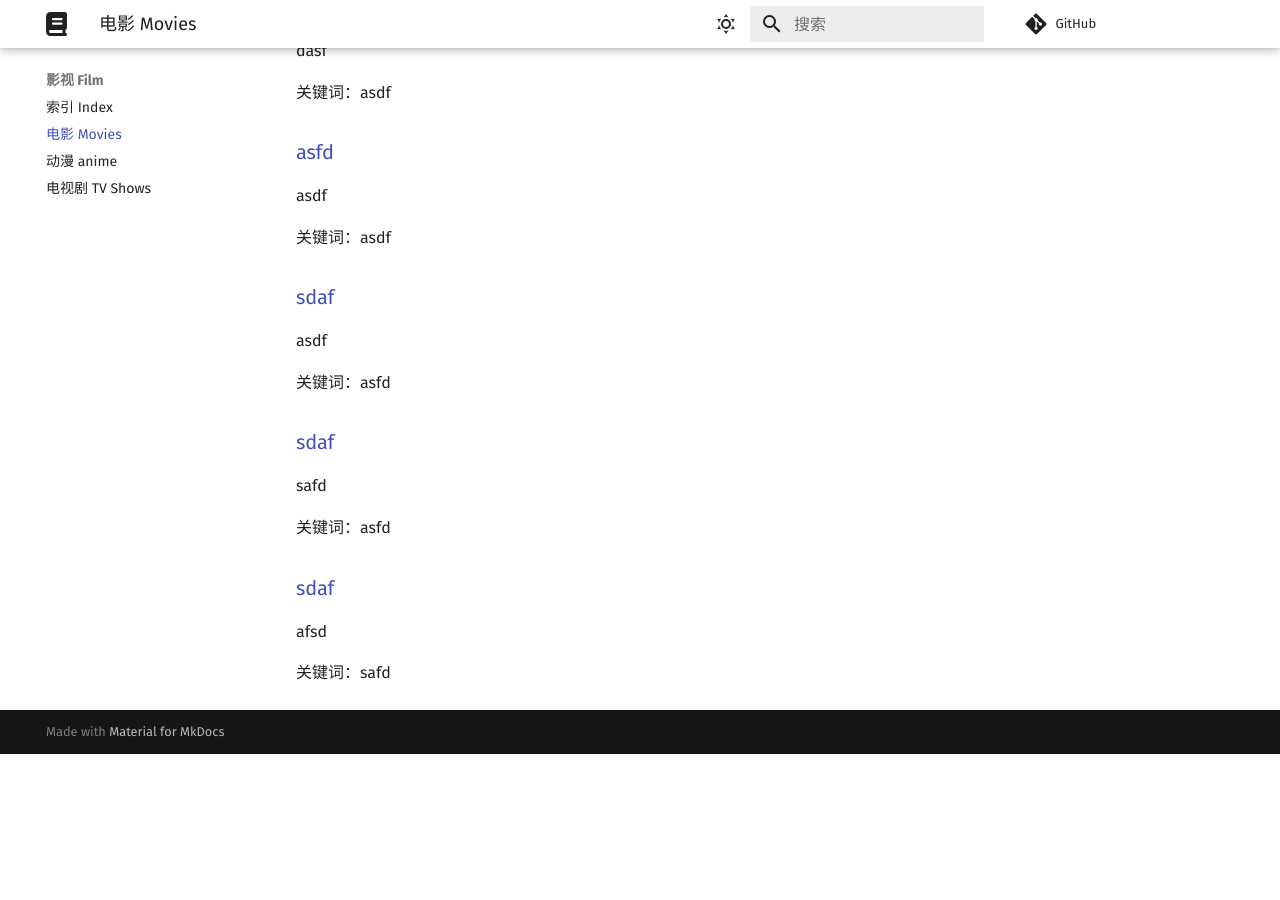
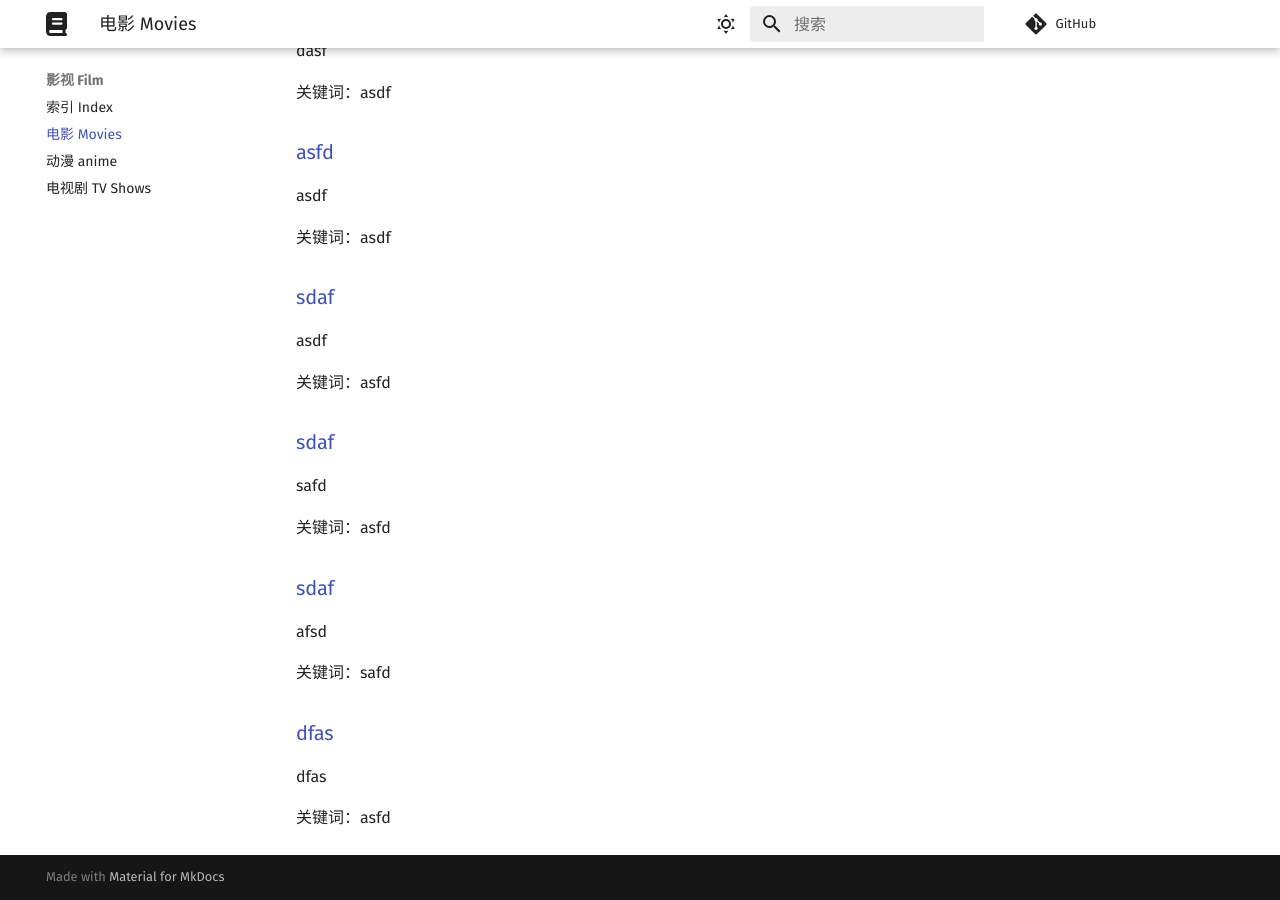
Before and after one commit to Chocolateater/Resource-Library, an MkDocs documentation site: the page built from docs/Film/movies.md, in a window 1280 px wide and 900 px high, scrolled down 1253 px. Built offline with MkDocs 1.6.1 and Material for MkDocs 9.7.7, drawn with Linux system fonts in a browser that asks for light colours; comment, search, counter and statistics services are not loaded; before the commit the page ends 2007 px from its top, so only the background shows below that.

Commit message:
Update index.md via GitHub API

```diff
--- a/docs/Film/movies.md
+++ b/docs/Film/movies.md
@@ -69,3 +69,9 @@ safd
 afsd
 
 关键词：safd
+
+<h3><a href="fasd">dfas</a> </h3>
+
+dfas
+
+关键词：asfd
```
